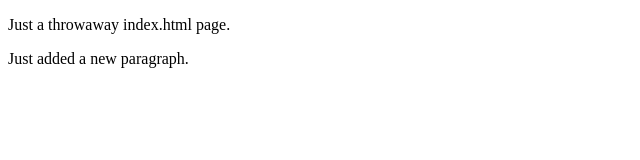
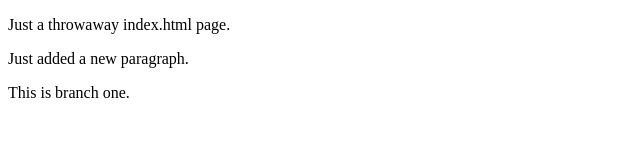
Before and after one commit to Seraphyne/learn-github, a plain HTML site: page index.html in a window 1280 px wide. Shown: the whole page, without its empty margins (0-640 px from the left). Drawn offline with Linux system fonts and the light colour scheme.

Commit message:
this is the one

```diff
--- a/index.html
+++ b/index.html
@@ -6,5 +6,6 @@
 <body>
   <p>Just a throwaway index.html page.</p>
   <p>Just added a new paragraph.</p>
+  <p>This is branch one.</p>
 </body>
 </html>
```
